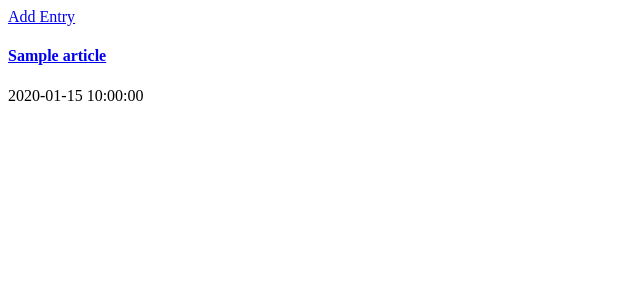
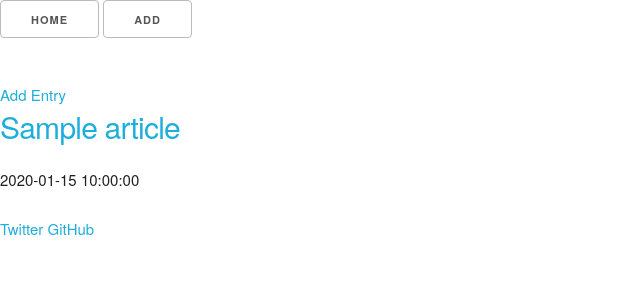
Before and after one commit to wohlfea/learning_journal, a Python web app: template learning_journal/templates/list.jinja2 in a window 1280 px wide. Shown: the top 300 px of the page, without its empty margins (0-640 px from the left). Run offline with Jinja, Linux system fonts and the light colour scheme; the template is opened without the code that fills it: most values are stand-ins (such as "Sample title", 1, 10 or a date in 2020).

Commit message:
templates sorted out so connecting again. No styles.

```diff
--- a/learning_journal/templates/add_entry.jinja2
+++ b/learning_journal/templates/add_entry.jinja2
@@ -1,4 +1,5 @@
-{% extends "base.html" %}
+{% extends "base.jinja2" %}
+{% block body %}
  <section>
         <form action="" method="POST">
             <div class="row">
--- a/learning_journal/templates/base.jinja2
+++ b/learning_journal/templates/base.jinja2
@@ -14,14 +14,13 @@
 <header>
     <nav>
         <ul>
-            <li><a class="button" href="index.html">Home</a></li>
-            <li><a class="button" href="detail.html">Detail</a></li>
-            <li><a class="button" href="input_form.html">Add</a></li>
-            <li><a class="button" href="edit_form.html">Edit</a></li>
+            <li><a class="button" href="/">Home</a></li>
+            <li><a class="button" href="/add_entry">Add</a></li>
         </ul>
     </nav>
 </header>
-{% block content %}{% endblock %}
+{% block body %}
+{% endblock %}
 <footer>
     <ul>
         <li><a href="#">Twitter</li>
--- a/learning_journal/templates/detail.jinja2
+++ b/learning_journal/templates/detail.jinja2
@@ -1,4 +1,5 @@
-{% extends "base.html" %}
+{% extends "base.jinja2" %}
+{% block body %}
     <a href="/">Home</a>
     <h4>{{ article.title }}</h4>
     {{ text|safe }}
--- a/learning_journal/templates/edit_entry.jinja2
+++ b/learning_journal/templates/edit_entry.jinja2
@@ -1,4 +1,5 @@
-{% block content %}
+{% extends "base.jinja2" %}
+{% block body %}
     <a href="/">Home</a>
     <form action="" method="POST">
         <h4>Title</h4>
--- a/learning_journal/templates/list.jinja2
+++ b/learning_journal/templates/list.jinja2
@@ -1,4 +1,5 @@
-{% block content %}
+{% extends "base.jinja2" %}
+{% block body %}
     <a href="/add_entry">Add Entry</a>
     {% for article in articles[::-1] %}
         <h4><a href="/article/{{ article.id }}">{{ article.title }}</a></h4>
--- a/learning_journal/templates/login.jinja2
+++ b/learning_journal/templates/login.jinja2
@@ -1,4 +1,5 @@
-{% extends "base.html" %}
+{% extends "base.jinja2" %}
+{% block body %}
 <section>
         <form>
             <div class="row">
```
Also changed, not shown: mockups/detail.html (renamed from learning_journal/templates/detail.html), mockups/edit_form.html (renamed from learning_journal/templates/edit_form.html), mockups/index.html (renamed from learning_journal/templates/index.html), mockups/input_form.html (renamed from learning_journal/templates/input_form.html).
